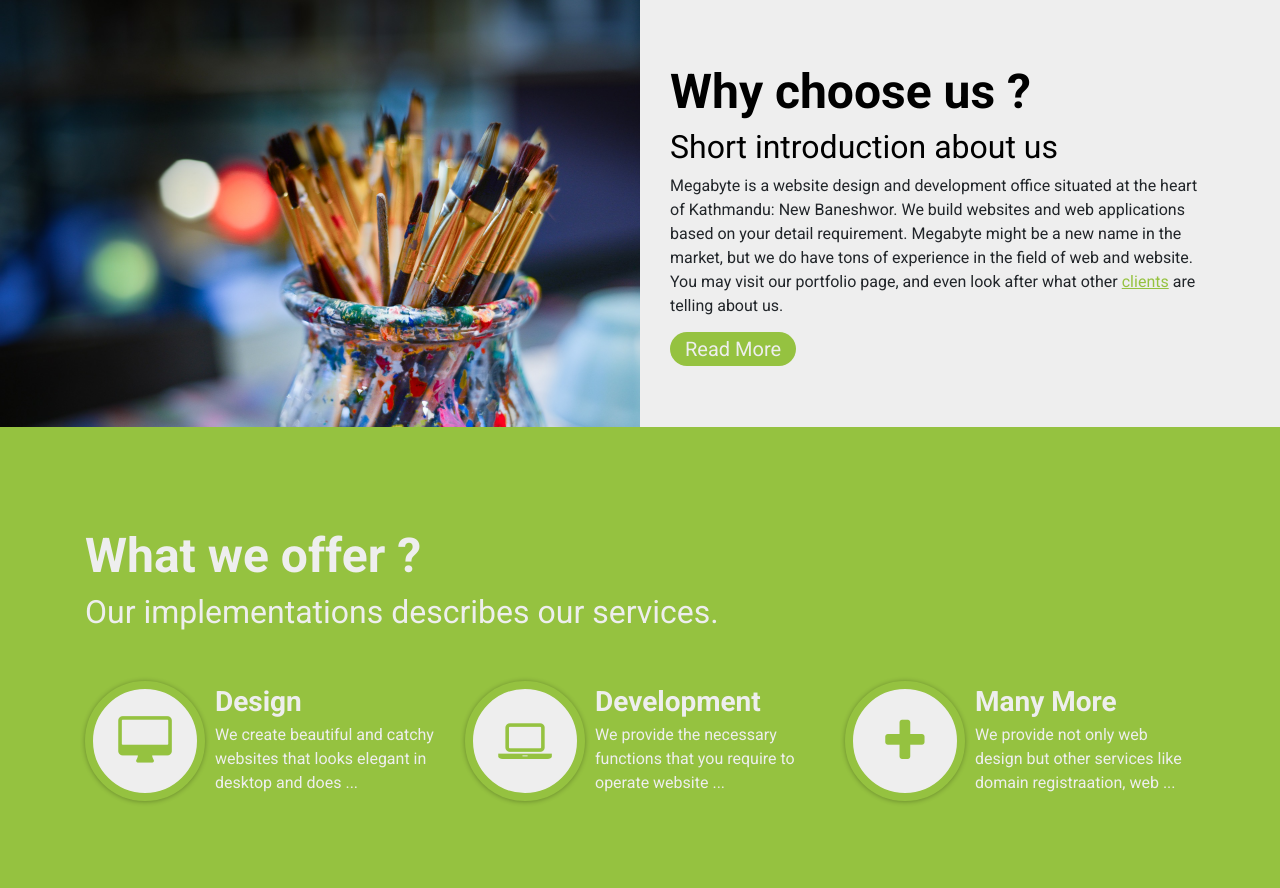
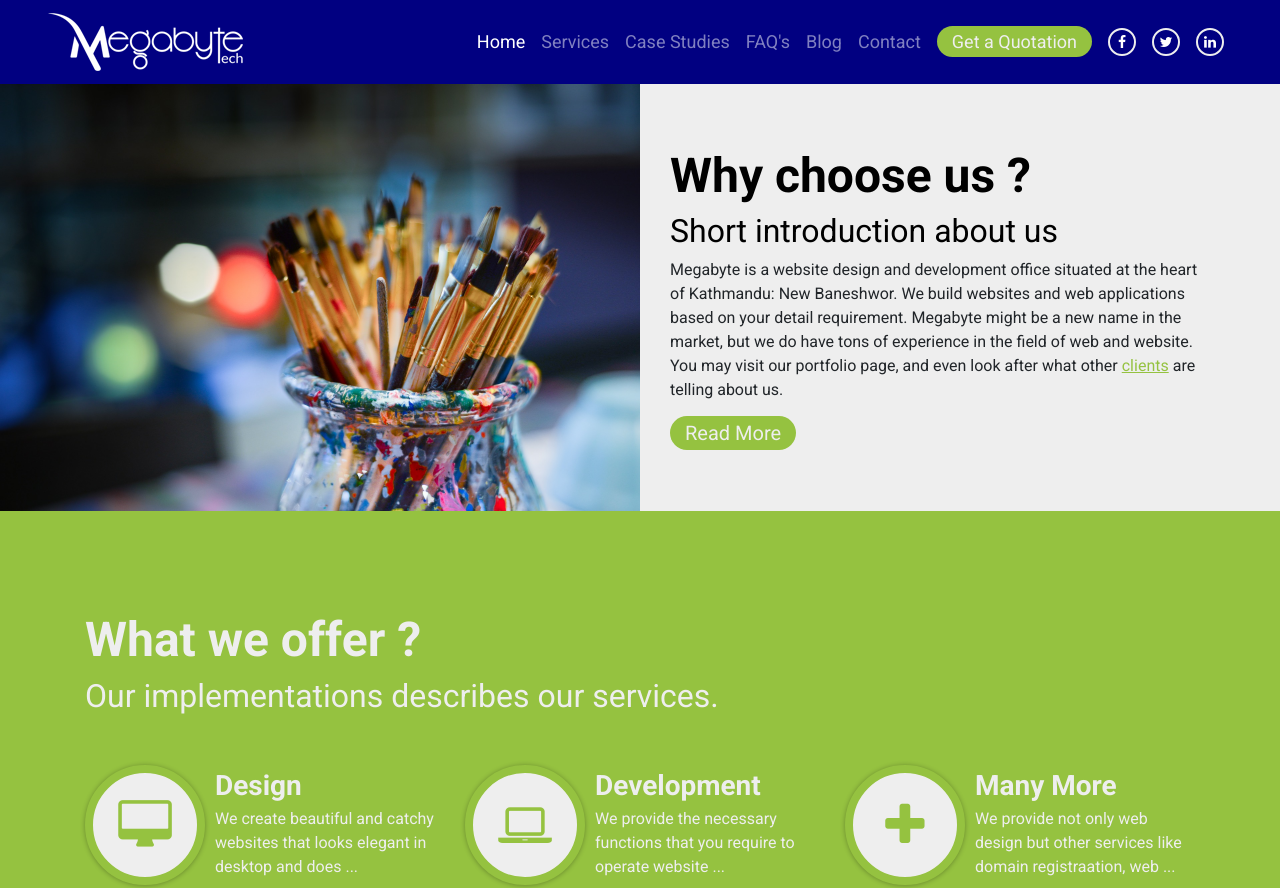
Before and after one commit to SajanKc/megabyte, a plain HTML site: page index.html in a window 1280 px wide. Shown: the top 888 px of the page. Drawn offline with Linux system fonts and the light colour scheme.

Commit message:
navbar added

```diff
--- a/assets/style.css
+++ b/assets/style.css
@@ -102,6 +102,19 @@ footer {
   background-color: var(--primary);
 }
 
+.btn__small--nav {
+  font-size: 18px;
+  padding: 5px 15px;
+  max-width: 160px;
+  text-align: center;
+  border: none;
+  border-radius: 20px;
+  -webkit-border-radius: 20px;
+  -moz-border-radius: 20px;
+  color: var(--darkwhite);
+  background-color: var(--primary);
+}
+
 .btn__large {
   font-size: 20px;
   padding: 5px 20px;
@@ -132,6 +145,52 @@ footer {
   color: var(--darkwhite) !important;
   background-color: var(--secondary);
   cursor: pointer;
+}
+
+/* Navbar Section */
+
+.nav__fixer {
+  height: 84px;
+}
+
+.nav-link {
+  font-size: 18px !important;
+}
+
+.social__media--nav {
+  height: 28px;
+  width: 28px;
+  border: 2px solid var(--darkwhite);
+  padding: 2px;
+  font-size: 14px;
+  border-radius: 50%;
+  display: flex;
+  align-items: center;
+  justify-content: center;
+}
+
+.nav__button {
+  padding-top: 0.5rem;
+  padding-left: 0.5rem;
+  padding-right: 0.5rem;
+}
+
+@media (max-width: 993px) {
+  .social__media {
+    display: none !important;
+  }
+}
+
+@media (min-width: 768px) {
+  .section__navbar {
+    padding: 0.5rem 3rem !important;
+  }
+}
+
+@media (min-width: 1024px) and (max-width: 1200px){
+  .nav-link{
+    padding-right: 0rem !important;
+  }
 }
 
 /* Hero Slider */
--- a/index.html
+++ b/index.html
@@ -28,10 +28,74 @@
   </head>
   <body>
     <!-- Nav Section -->
-    <nav></nav>
+    <nav
+      class="section__navbar navbar navbar-expand-lg navbar-dark bg__secondary fixed-top"
+    >
+      <a class="navbar-brand" href="#">
+        <img src="./assets/img/logo/official_logo.png" alt="logo here" />
+      </a>
+      <button
+        class="navbar-toggler"
+        type="button"
+        data-toggle="collapse"
+        data-target="#navbarNav"
+        aria-controls="navbarNav"
+        aria-expanded="false"
+        aria-label="Toggle navigation"
+      >
+        <span class="navbar-toggler-icon"></span>
+      </button>
+      <div class="collapse navbar-collapse" id="navbarNav">
+        <ul class="navbar-nav ml-auto">
+          <li class="nav-item active">
+            <a class="nav-link" href="#"
+              >Home <span class="sr-only">(current)</span></a
+            >
+          </li>
+          <li class="nav-item">
+            <a class="nav-link" href="#">Services</a>
+          </li>
+          <li class="nav-item">
+            <a class="nav-link" href="#">Case Studies</a>
+          </li>
+          <li class="nav-item">
+            <a class="nav-link" href="#">FAQ's</a>
+          </li>
+          <li class="nav-item">
+            <a class="nav-link" href="#">Blog</a>
+          </li>
+          <li class="nav-item">
+            <a class="nav-link" href="#">Contact</a>
+          </li>
+          <li class="nav-item nav__button">
+            <a href="#">
+              <span class="btn__small--nav">Get a Quotation</span>
+            </a>
+          </li>
+          <li class="nav-item active social__media d-flex">
+            <a class="nav-link" href="#">
+              <div class="social__media--nav">
+                <i class="fa fa-facebook" aria-hidden="true"></i>
+              </div>
+            </a>
+            <a class="nav-link" href="#">
+              <div class="social__media--nav">
+                <i class="fa fa-twitter" aria-hidden="true"></i>
+              </div>
+            </a>
+            <a class="nav-link" href="#">
+              <div class="social__media--nav">
+                <i class="fa fa-linkedin" aria-hidden="true"></i>
+              </div>
+            </a>
+          </li>
+        </ul>
+      </div>
+    </nav>
+    <div class="nav__fixer"></div>
 
     <!-- Hero Section -->
-    <!-- <section class="section__hero"></section> -->
+    <!-- <section class="section__hero section__all" style="background-color: blueviolet;"></section> -->
 
     <!-- About Section -->
     <section class="section__about">
```
